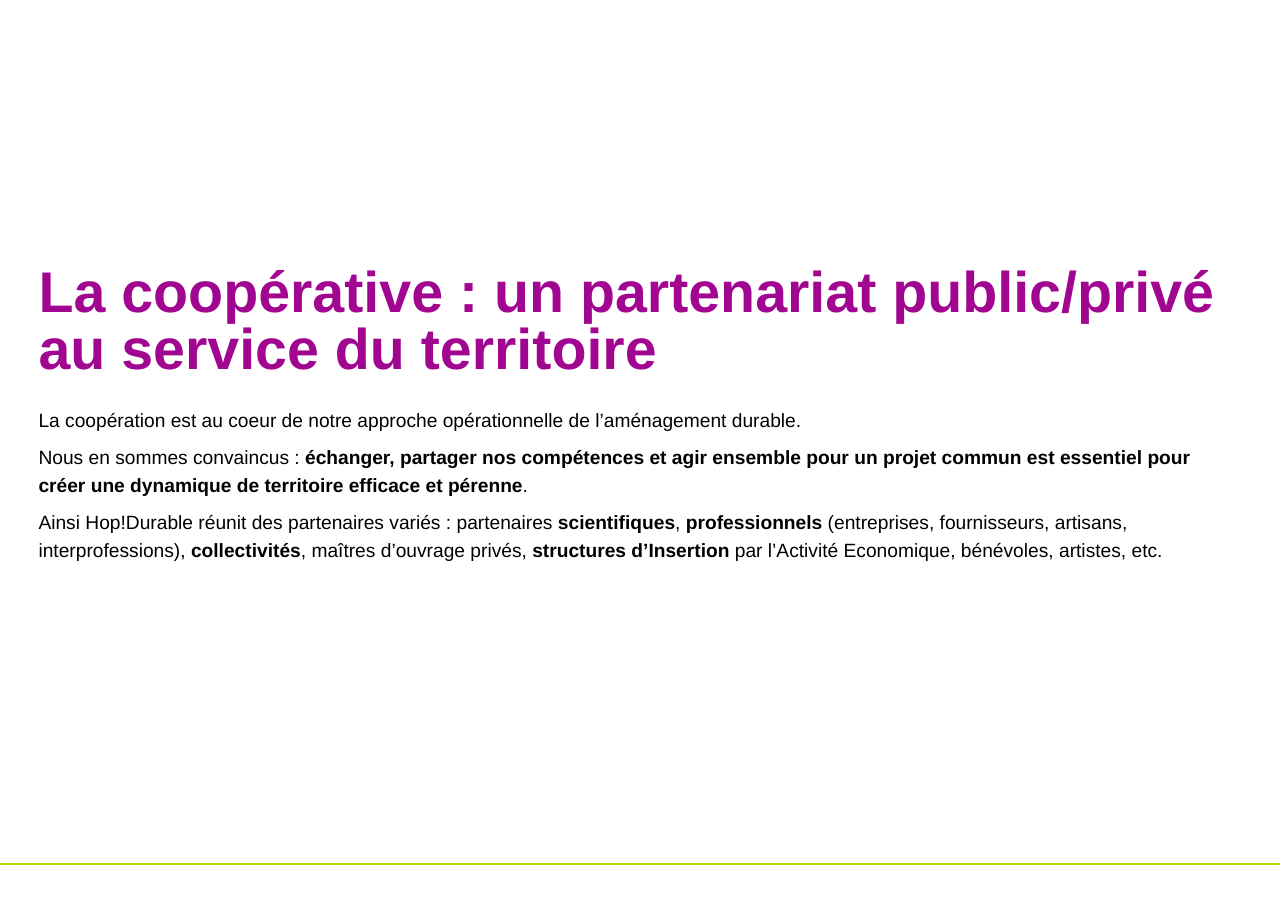
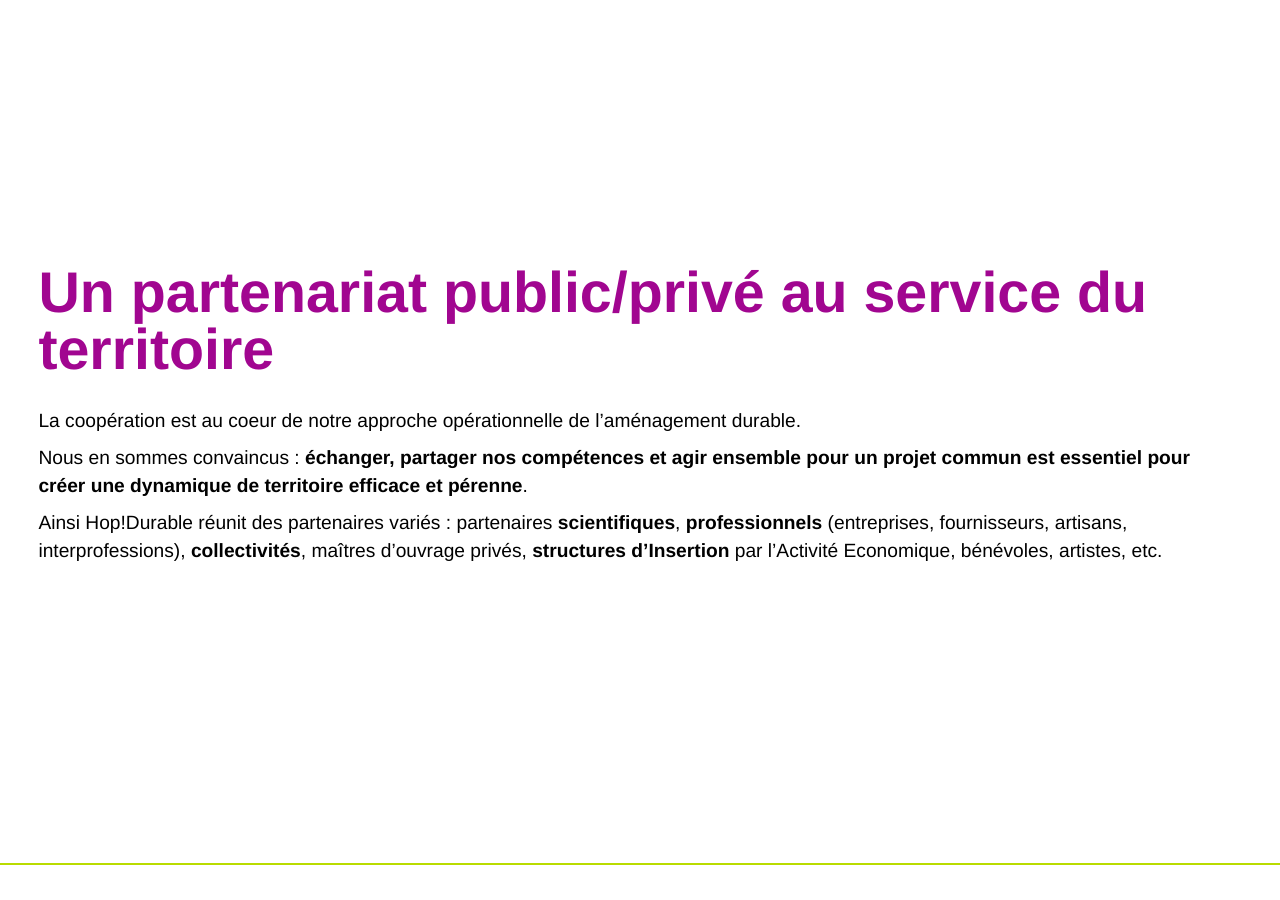
Before and after one commit to pierrenault/hopdurable.github.io, a Jekyll site: the page built from index.md, in a window 1280 px wide and 900 px high, scrolled down 2737 px. Built offline with Jekyll 4.4.1, drawn with Linux system fonts in a browser that asks for light colours.

Commit message:
Update index.md

```diff
--- a/index.md
+++ b/index.md
@@ -29,7 +29,7 @@
 
 <section markdown="1">
 
-# La coopérative : un partenariat public/privé au service du territoire
+# Un partenariat public/privé au service du territoire
 
 La coopération est au coeur de notre approche opérationnelle de l’aménagement durable.
 
```
